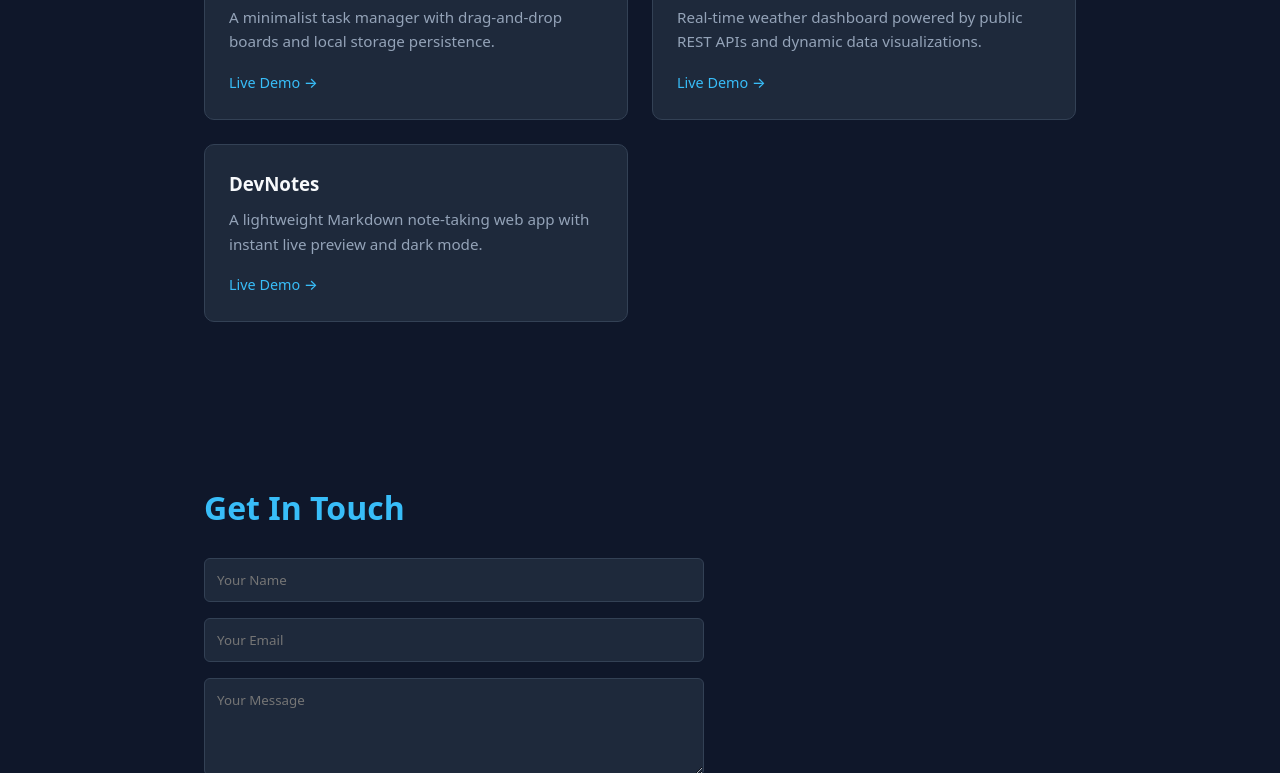
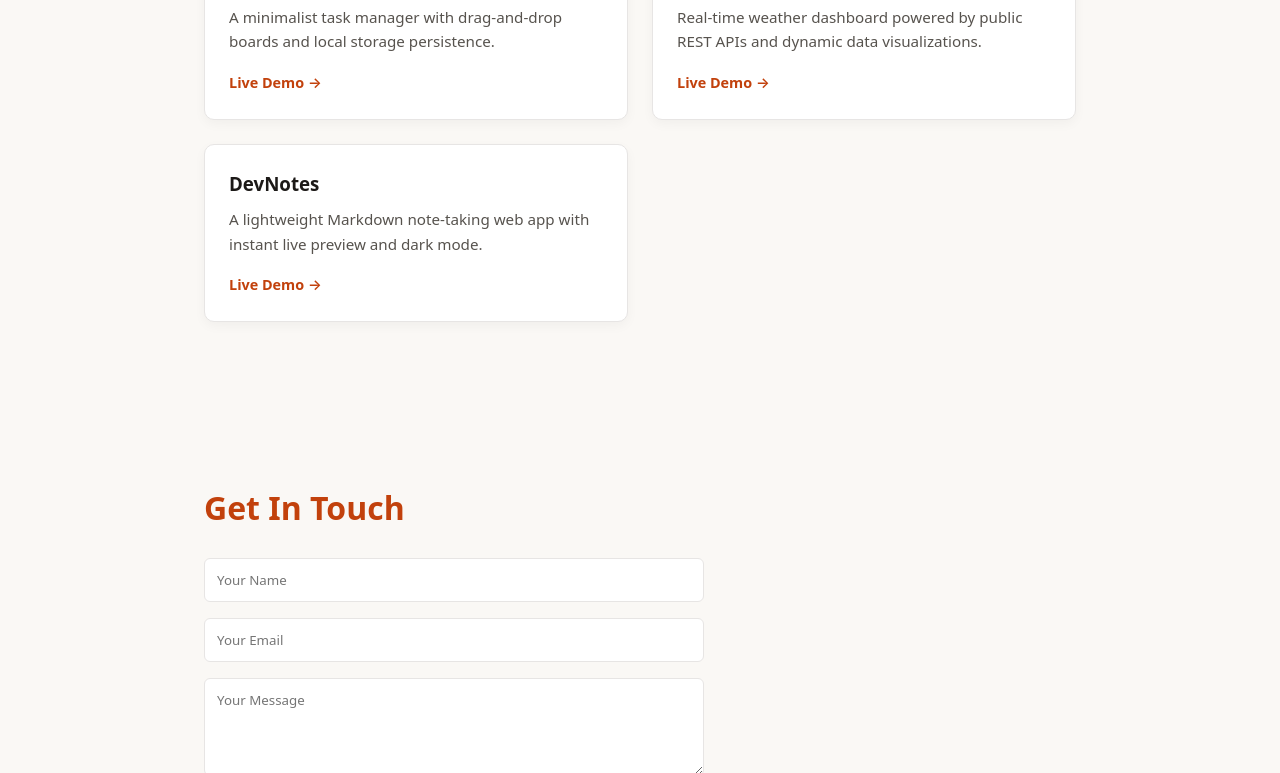
Before and after one commit to Jibin-G-Jiji/portfolio-git, a plain HTML site: page index.html in a window 1280 px wide. Shown: the part 1230-2003 px from the top of the page. Drawn offline with Linux system fonts and the light colour scheme.

Commit message:
Update index.html

```diff
--- a/index.html
+++ b/index.html
@@ -6,11 +6,14 @@
   <title>Alex Rivera | Portfolio</title>
   <style>
     :root {
-      --bg: #0f172a;
-      --surface: #1e293b;
-      --text: #f8fafc;
-      --muted: #94a3b8;
-      --accent: #38bdf8;
+      --bg: #faf8f5;
+      --surface: #ffffff;
+      --text: #1c1917;
+      --muted: #57534e;
+      --accent: #c2410c;
+      --border: #e7e5e4;
+      --header-bg: rgba(250, 248, 245, 0.9);
+      --btn-text: #ffffff;
     }
     * {
       box-sizing: border-box;
@@ -27,13 +30,13 @@
     header {
       position: sticky;
       top: 0;
-      background: rgba(15, 23, 42, 0.9);
+      background: var(--header-bg);
       backdrop-filter: blur(8px);
       padding: 1rem 5%;
       display: flex;
       justify-content: space-between;
       align-items: center;
-      border-bottom: 1px solid #334155;
+      border-bottom: 1px solid var(--border);
       z-index: 100;
     }
     .logo {
@@ -47,6 +50,7 @@
       text-decoration: none;
       margin-left: 1.5rem;
       font-size: 0.95rem;
+      font-weight: 500;
       transition: color 0.2s;
     }
     nav a:hover {
@@ -83,13 +87,17 @@
     .btn {
       display: inline-block;
       background: var(--accent);
-      color: #0f172a;
+      color: var(--btn-text);
       padding: 0.75rem 1.5rem;
       border-radius: 6px;
       font-weight: 600;
       text-decoration: none;
       border: none;
       cursor: pointer;
+      transition: opacity 0.2s;
+    }
+    .btn:hover {
+      opacity: 0.9;
     }
     .grid {
       display: grid;
@@ -100,11 +108,13 @@
       background: var(--surface);
       padding: 1.5rem;
       border-radius: 10px;
-      border: 1px solid #334155;
-      transition: transform 0.2s;
+      border: 1px solid var(--border);
+      box-shadow: 0 4px 12px rgba(28, 25, 23, 0.04);
+      transition: transform 0.2s, box-shadow 0.2s;
     }
     .card:hover {
       transform: translateY(-4px);
+      box-shadow: 0 8px 20px rgba(28, 25, 23, 0.08);
     }
     .card h3 {
       margin-bottom: 0.5rem;
@@ -117,7 +127,7 @@
     .card a {
       color: var(--accent);
       text-decoration: none;
-      font-weight: 500;
+      font-weight: 600;
       font-size: 0.9rem;
     }
     form {
@@ -129,16 +139,20 @@
     input, textarea {
       padding: 0.75rem;
       border-radius: 6px;
-      border: 1px solid #334155;
+      border: 1px solid var(--border);
       background: var(--surface);
       color: var(--text);
       font-family: inherit;
+    }
+    input:focus, textarea:focus {
+      outline: 2px solid var(--accent);
+      border-color: transparent;
     }
     footer {
       text-align: center;
       padding: 2rem;
       color: var(--muted);
-      border-top: 1px solid #334155;
+      border-top: 1px solid var(--border);
       font-size: 0.9rem;
     }
   </style>
```
